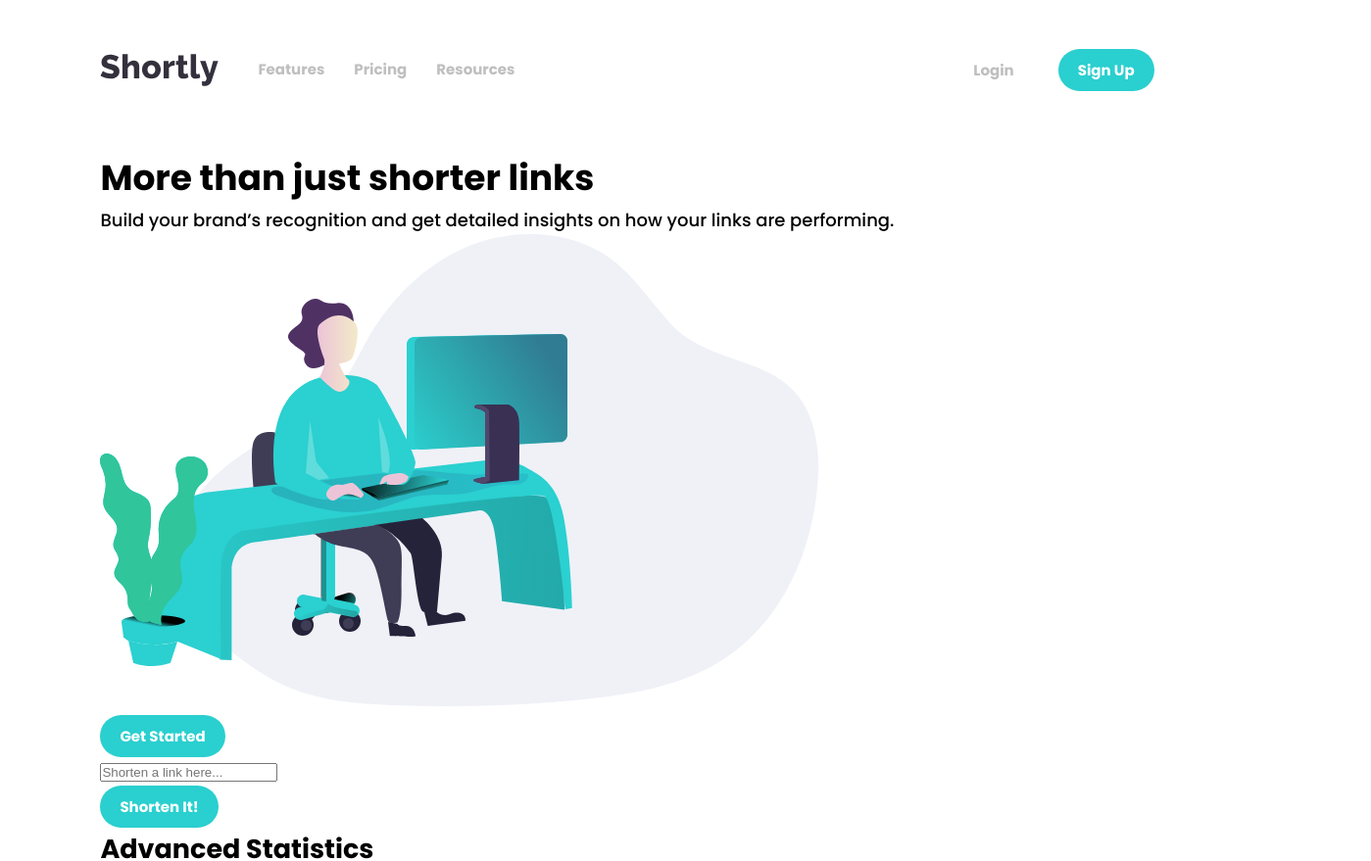
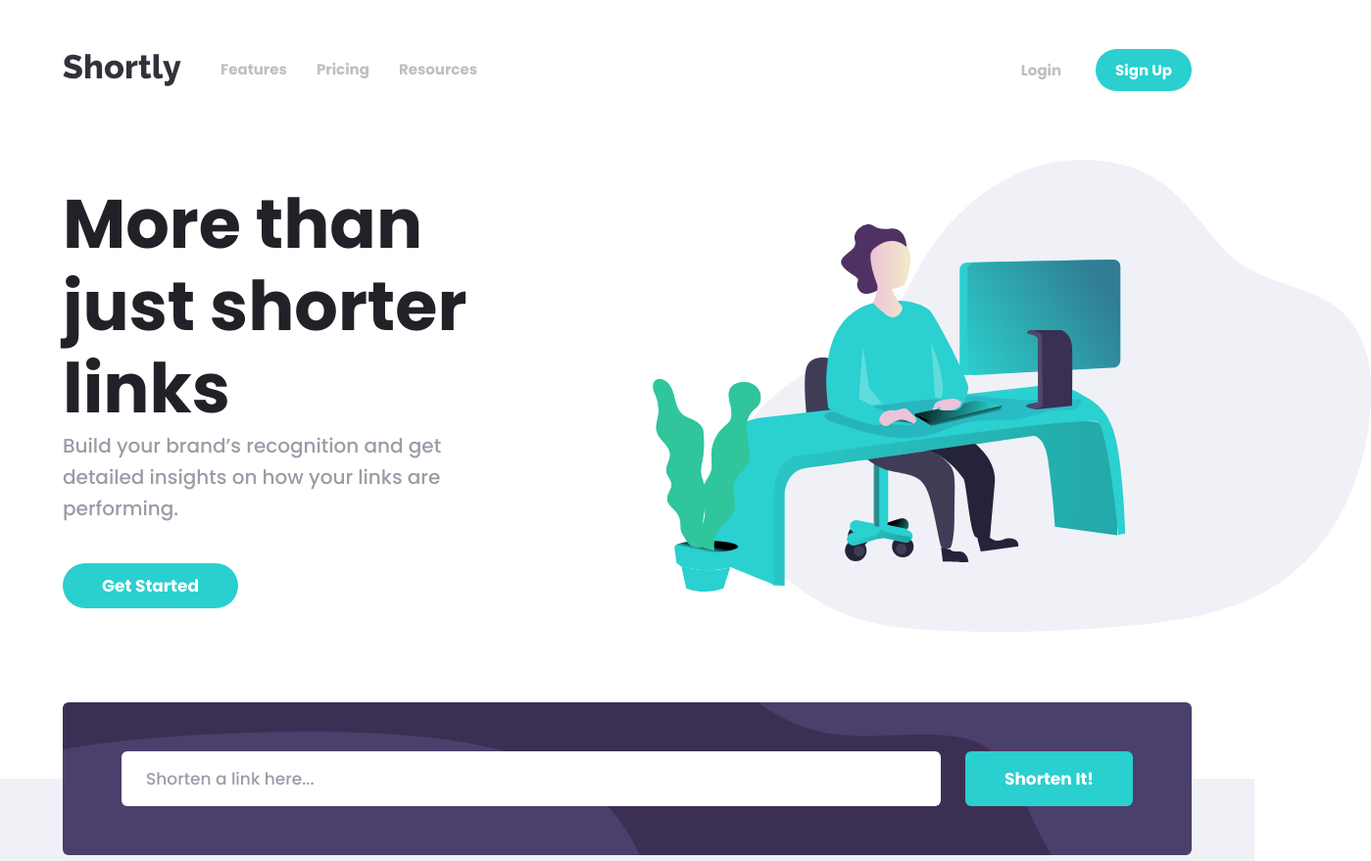
Before and after one commit to artemmatiushenko1/Shortly, a website: page index.html in a window 1280 px wide. Shown: the top 879 px of the page at 98% size, 1399 px wide, since content can reach past the window. Drawn offline with Linux system fonts and the light colour scheme.

Commit message:
Styled header and shorten component

```diff
--- a/index.html
+++ b/index.html
@@ -23,7 +23,8 @@
   </head>
   <body>
     <div class="container">
-      <nav class="nav">
+      <nav class="nav section">
+        <div class="nav__content content">
           <img src="images/logo.svg" alt="logo" class="nav__logo" />
           <ul class="nav__list">
             <li class="nav__item">Features</li>
@@ -34,68 +35,89 @@
             <button class="nav__btn btn btn--login">Login</button>
             <button class="nav__btn btn">Sign Up</button>
           </div>
+        </div>
       </nav>
-
-      <header class="header">
+      <header class="header section">
+        <div class="header__content content">
+          <div class="header__text-box">
             <h1 class="heading-primary">More than just shorter links</h1>
             <p class="header__text">
-          Build your brand’s recognition and get detailed insights on how your
-          links are performing.
+              Build your brand’s recognition and get detailed insights on how
+              your links are performing.
             </p>
+            <button class="btn header__btn u-mtop--small">Get Started</button>
+          </div>
           <img
             src="images/illustration-working.svg"
             alt="header img"
             class="header__img"
           />
-        <button class="btn header__btn">Get Started</button>
+        </div>
       </header>
 
-      <section class="shorten-section">
-        <form action="#" class="shorten">
+      <div class="u-bc__grey">
+        <section class="section shorten">
+          <div class="content">
+            <div class="shorten__component">
+              <form action="#" class="shorten__form">
                 <input
                   type="#"
                   class="shorten__input"
                   placeholder="Shorten a link here..."
                 />
-          <button type="submit" class="btn shorten__btn">Shorten It!</button>
+                <button type="submit" class="btn shorten__btn">
+                  Shorten It!
+                </button>
               </form>
+            </div>
+          </div>
         </section>
 
-      <section class="section-stats">
+        <section class="section stats">
+          <div class="content">
             <h2 class="heading-secondary">Advanced Statistics</h2>
             <p class="section-stats__text">
-          Track how your links are performing across the web with our advanced
-          statistics dashboard.
+              Track how your links are performing across the web with our
+              advanced statistics dashboard.
             </p>
 
             <div class="section-stats__cards">
               <div class="card card--1">
                 <div class="card__icon">
-              <img src="images/icon-brand-recognition.svg" alt="card icon 1" />
+                  <img
+                    src="images/icon-brand-recognition.svg"
+                    alt="card icon 1"
+                  />
                 </div>
                 <h3 class="heading__tertiary">Brand Recognition</h3>
                 <p class="card__text">
-              Boost your brand recognition with each click. Generic links don’t
-              mean a thing. Branded links help instil confidence in your
-              content.
+                  Boost your brand recognition with each click. Generic links
+                  don’t mean a thing. Branded links help instil confidence in
+                  your content.
                 </p>
               </div>
 
               <div class="card card--2">
                 <div class="card__icon">
-              <img src="images/icon-detailed-records.svg" alt="card icon 2" />
+                  <img
+                    src="images/icon-detailed-records.svg"
+                    alt="card icon 2"
+                  />
                 </div>
                 <h3 class="heading__tertiary">Detailed Records</h3>
                 <p class="card__text">
-              Gain insights into who is clicking your links. Knowing when and
-              where people engage with your content helps inform better
+                  Gain insights into who is clicking your links. Knowing when
+                  and where people engage with your content helps inform better
                   decisions.
                 </p>
               </div>
 
               <div class="card card--3">
                 <div class="card__icon">
-              <img src="images/icon-fully-customizable.svg" alt="card icon 3" />
+                  <img
+                    src="images/icon-fully-customizable.svg"
+                    alt="card icon 3"
+                  />
                 </div>
                 <h3 class="heading__tertiary">Fully Customizable</h3>
                 <p class="card__text">
@@ -104,14 +126,19 @@
                 </p>
               </div>
             </div>
+          </div>
+        </section>
+      </div>
+
+      <section class="section-cta section">
+        <div class="content">
+          <h2 class="heading-secondary">Boost your links today</h2>
+          <button class="btn section-cta__btn">Get Started</button>
+        </div>
       </section>
 
-      <section class="section-cta">
-        <h2 class="heading-secondary">Boost your links today</h2>
-        <button class="btn section-cta__btn">Get Started</button>
-      </section>
-
-      <footer class="footer">
+      <footer class="footer section">
+        <div class="content">
           <img src="images/logo.svg" alt="logo" class="footer__logo" />
 
           <div class="footer__links">
@@ -137,6 +164,7 @@
               <li class="links-list__item">Contact</li>
             </ul>
           </div>
+        </div>
       </footer>
     </div>
   </body>
--- a/sass/_base.scss
+++ b/sass/_base.scss
@@ -1,8 +1,16 @@
+// COLORS
 $color-primary-cyan: hsl(180, 66%, 49%);
 $color-primary-dark-violet: hsl(257, 27%, 26%);
 $color-grey-light: hsl(0, 0%, 75%);
+$color-dark-violet: hsl(260, 8%, 14%);
+$color-grayish-violet: hsl(257, 7%, 63%);
 
+// FONTS
 $font-poppins: "Poppins", san-serif;
+
+.u-bc__grey {
+  background-color: #f0f1f6;
+}
 
 html {
   font-size: 62.5%; //10px = 1rem
@@ -22,12 +30,6 @@ body {
   font-size: 1.8rem;
   font-weight: 500;
   line-height: 1.6;
-}
-
-.container {
-  max-width: 144rem;
-  margin: 0 auto;
-  padding: 0 8%;
   padding-top: 5rem;
 }
 
@@ -54,8 +56,19 @@ body {
   }
 
   &:hover {
-    background-color: darken($color: $color-primary-cyan, $amount: 5);
+    background-color: lighten($color: $color-primary-cyan, $amount: 20);
     color: #fff;
     transform: translateY(-0.3rem);
   }
 }
+
+.section {
+  width: 100%;
+}
+
+.content {
+  width: 100%;
+  max-width: 144rem;
+  margin: 0 auto;
+  padding: 0 5%;
+}
--- /dev/null
+++ b/sass/_header.scss
@@ -0,0 +1,28 @@
+.header {
+  color: $color-dark-violet;
+  padding-bottom: 15rem;
+
+  &__content {
+    display: flex;
+    align-items: center;
+  }
+
+  &__img {
+    height: auto;
+    max-width: 100%;
+    transform: translateX(25%);
+  }
+
+  &__text {
+    color: $color-grayish-violet;
+    font-size: 2rem;
+    font-weight: 500;
+  }
+
+  &__btn {
+    margin-top: 4rem;
+    font-size: 1.7rem;
+    padding-right: 4rem;
+    padding-left: 4rem;
+  }
+}
--- a/sass/_navigation.scss
+++ b/sass/_navigation.scss
@@ -1,10 +1,12 @@
 .nav {
-  color: $color-grey-light;
-  font-weight: 700;
-  font-size: 1.5rem;
-  display: flex;
-  align-items: center;
-  margin-bottom: 6rem;
+  &__content {
+    color: $color-grey-light;
+    font-weight: 700;
+    font-size: 1.5rem;
+    display: flex;
+    align-items: center;
+    margin-bottom: 7rem;
+  }
 
   &__logo {
     align-self: center;
@@ -14,6 +16,10 @@
   &__auth {
     margin-left: auto;
     display: flex;
+  }
+
+  &__btn:not(:last-child) {
+    margin-right: 1.5rem;
   }
 
   &__list {
@@ -35,8 +41,4 @@
       transform: translateY(-0.1rem);
     }
   }
-
-  &__btn:not(:last-child) {
-    margin-right: 2.5rem;
-  }
 }
--- /dev/null
+++ b/sass/_shorten.scss
@@ -0,0 +1,38 @@
+.shorten {
+  transform: translateY(-50%);
+
+  &__component {
+    background-color: $color-primary-dark-violet;
+    border-radius: 0.6rem;
+    background-image: url("../images/bg-shorten-desktop.svg");
+    background-size: cover;
+    padding: 5rem 6rem;
+  }
+
+  &__form {
+    display: flex;
+  }
+
+  &__input {
+    flex: 1;
+    border-radius: 0.6rem;
+    border: none;
+    outline: none;
+    font-family: inherit;
+    padding: 1.5rem 2.5rem;
+    font-size: 1.7rem;
+    color: $color-dark-violet;
+
+    &::placeholder {
+      color: $color-grayish-violet;
+    }
+  }
+
+  &__btn {
+    margin-left: 2.5rem;
+    border-radius: 0.6rem;
+    font-size: 1.7rem;
+    padding-right: 4rem;
+    padding-left: 4rem;
+  }
+}
--- /dev/null
+++ b/sass/_stats.scss
@@ -0,0 +1,3 @@
+.stats {
+  background-color: #f0f1f6;
+}
--- a/sass/_typography.scss
+++ b/sass/_typography.scss
@@ -0,0 +1,5 @@
+.heading-primary {
+  font-size: 7rem;
+  line-height: 1.2;
+  color: $color-dark-violet;
+}
--- a/sass/main.scss
+++ b/sass/main.scss
@@ -1,3 +1,6 @@
 @import "base";
 @import "typography";
 @import "navigation";
+@import "header";
+@import "shorten";
+@import "stats";
```
Also changed, not shown: css/style.css. Lines whose indentation alone changed are shown as unchanged.
